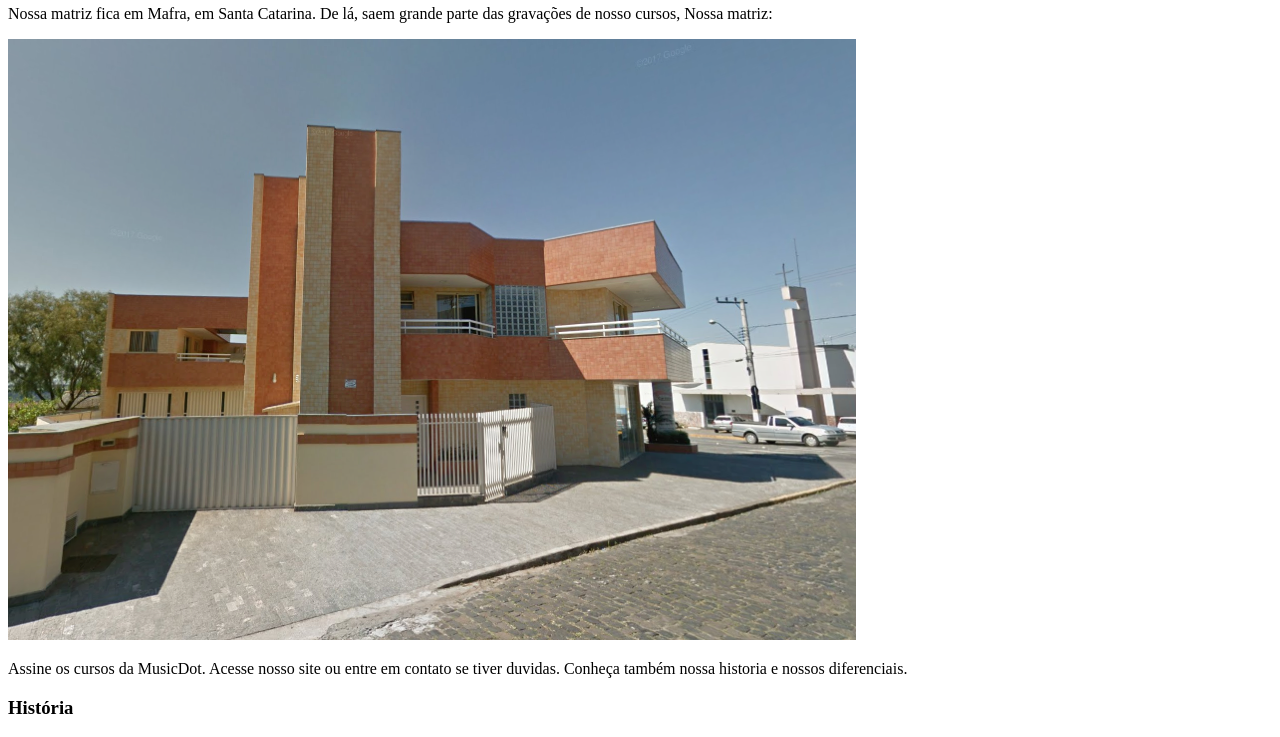
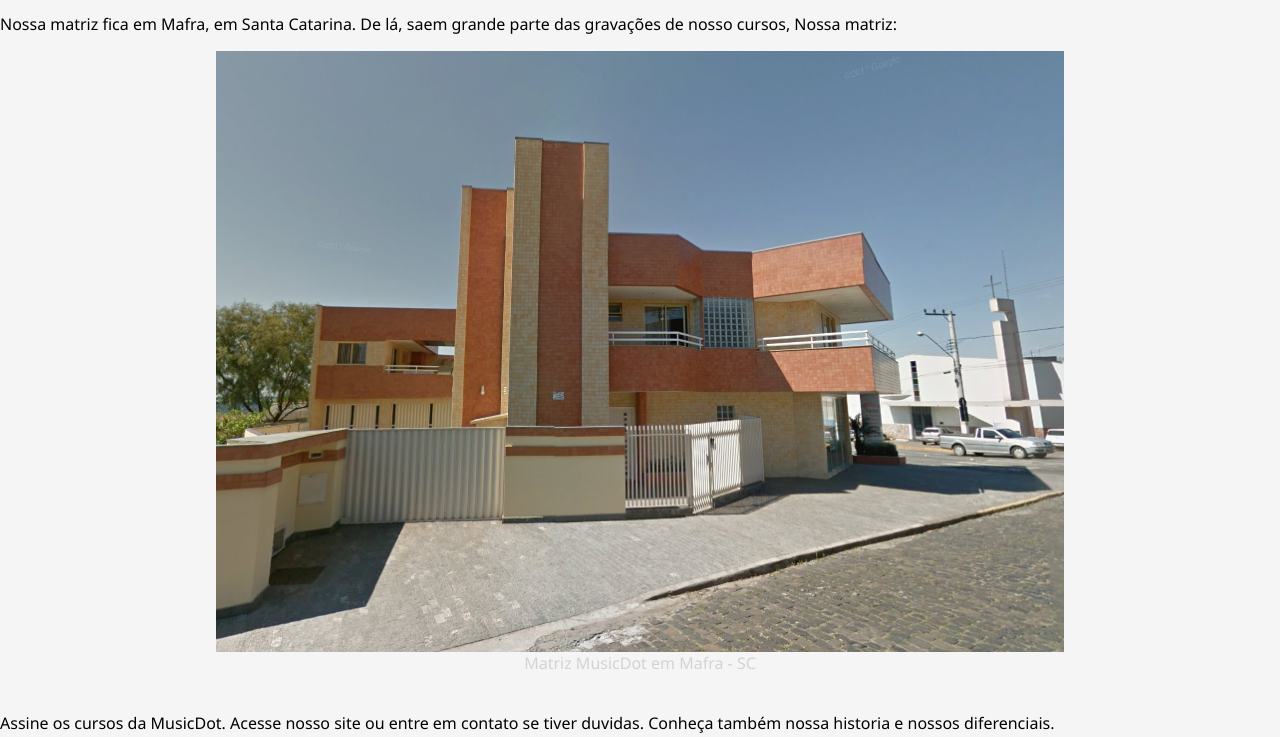
Before and after one commit to LDLNull/music-dot, a plain HTML site: page index.html in a window 1280 px wide. Shown: the part 349-1086 px from the top of the page. Drawn offline with Linux system fonts and the light colour scheme.

Commit message:
Topico CSS, Atividade 1

```diff
--- /dev/null
+++ b/css/style.css
@@ -0,0 +1,27 @@
+body{
+    font-family: 'Segoe UI', Tahoma, Geneva, Verdana, sans-serif;
+    margin: 0;
+    padding: 0;
+    background-color: #f5f5f5;
+}
+h1, h2, h3 {
+    color: #3d3d3d;
+}
+h1{
+    background-color: #E1EDF2;
+}
+h3{
+    border-bottom: #3d3d3d 2px solid;
+}
+img{
+    max-width: 100%;
+    height: auto;
+    background-color: whitesmoke;
+}
+#centrar{
+    display: block;
+    margin: auto;
+    max-width: fit-content;
+    text-align: center;
+    color: lightgrey;
+}
--- a/index.html
+++ b/index.html
@@ -4,10 +4,10 @@
     <meta charset="UTF-8">
     <meta name="viewport" content="width=device-width, initial-scale=1.0">
     <title>Music.Dot</title>
+    <link rel="stylesheet" href="css/style.css">
 </head>
 <body>
     <img src="img/logo.svg" alt="MusicDot-Logo">
-    <h1>MusicDot</h1>
     <h2>Bem-vindo à MusicDot, seu portal de cursos de música online.</h2>
     <ul>
         <li>Confira nossas promoções.</li>
@@ -15,14 +15,16 @@
         <li>Navegue por todos nossos cursos disponíveis.</li>
         <li>Aprenda sem sair de casa.</li>
     </ul>
-    <h3>Sobre a empresa.</h3>
+    <h1>Sobre a empresa.</h1>
     <p>A MusicDot é a maior escola online de música em todo o mundo. Fundada em 1932, possui estudios em 124 países, sendo lider de mercado com mais de 90% de participação em 118 deles.</p>
     <p>Nossa matriz fica em Mafra, em Santa Catarina. De lá, saem grande parte das gravações de nosso cursos, Nossa matriz:</p>
-    <img src="img/matriz-musicdot.png" alt="Matriz MusicDot">
+    <img src="img/matriz-musicdot.png" alt="Matriz MusicDot" id="centrar">
+    <p id="centrar">Matriz MusicDot em Mafra - SC</p>
+    <br>
     <p>Assine os cursos da MusicDot. Acesse nosso site ou entre em contato se tiver duvidas. Conheça também nossa historia e nossos diferenciais.</p>
     <h3>História</h3>
-    <img src="img/familia-tupfeln.jpg" alt="Familia Tupfeln">
-    <p>Familia Tupfeln</p>
+    <img src="img/familia-tupfeln.jpg" alt="Familia Tupfeln" id="centrar">
+    <p id="centrar">Familia Tupfeln</p>
     <br>
     <p>A fundaçao em 1932 ocorreu no momento da descoberta econômica de cursos por stream online ao interior de Santa Catarina. A família Tupfeln, tradicional da região, investiu todas as suas</p>
     <p>economias nessa nova iniciativa, revolucionária para a época. A fundadora frau Dagmar Olaf Tupfeln, dotada de particular visão administrativa, guiou os negócios da empresa durante mais de 50</p>
```
